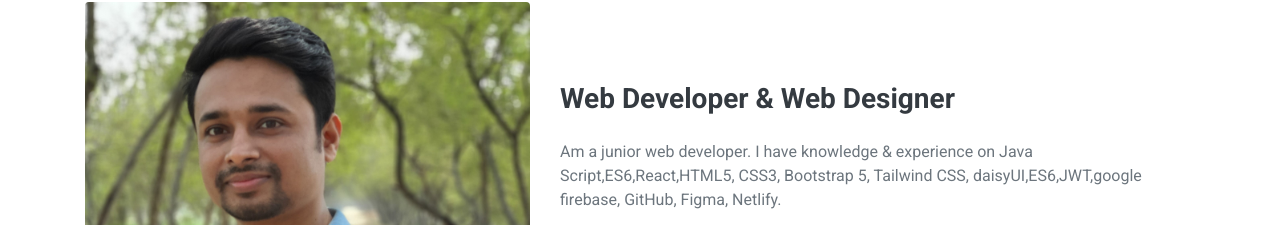
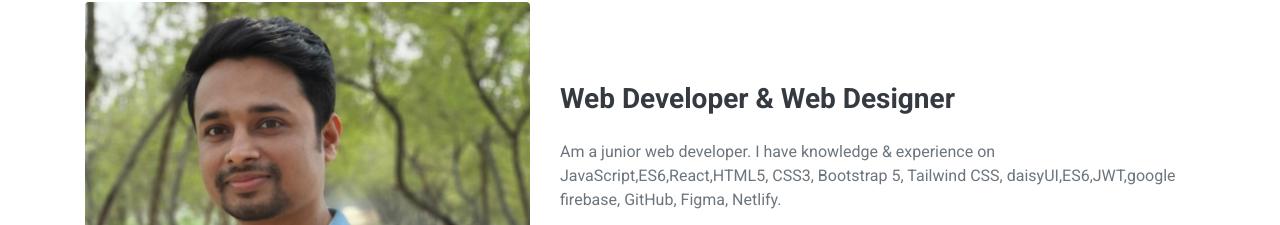
Before and after one commit to Md-Tur/my-professional-portfolio, a plain HTML site: page index.html in a window 1280 px wide. Shown: the part 1094-1319 px from the top of the page. Drawn offline with nearby package versions, Linux system fonts and the light colour scheme; files that its build step writes are made by us from their sources.

Commit message:
text modified

```diff
--- a/index.html
+++ b/index.html
@@ -86,7 +86,7 @@
                 <div class="col-lg-7">
                     <h3 class="mb-4">Web Developer & Web Designer</h3>
                     <p>
-                    <p>Am a junior web developer. I have knowledge & experience on Java Script,ES6,React,HTML5, CSS3,
+                    <p>Am a junior web developer. I have knowledge & experience on JavaScript,ES6,React,HTML5, CSS3,
                         Bootstrap 5, Tailwind CSS, daisyUI,ES6,JWT,google firebase, GitHub, Figma, Netlify.</p>
                     <p>Am also familiar with typescript, node.js, express.js, mongoDB, chrome
                         devtools. Now am ready to work individually or as a team member in a company.</p>
```
